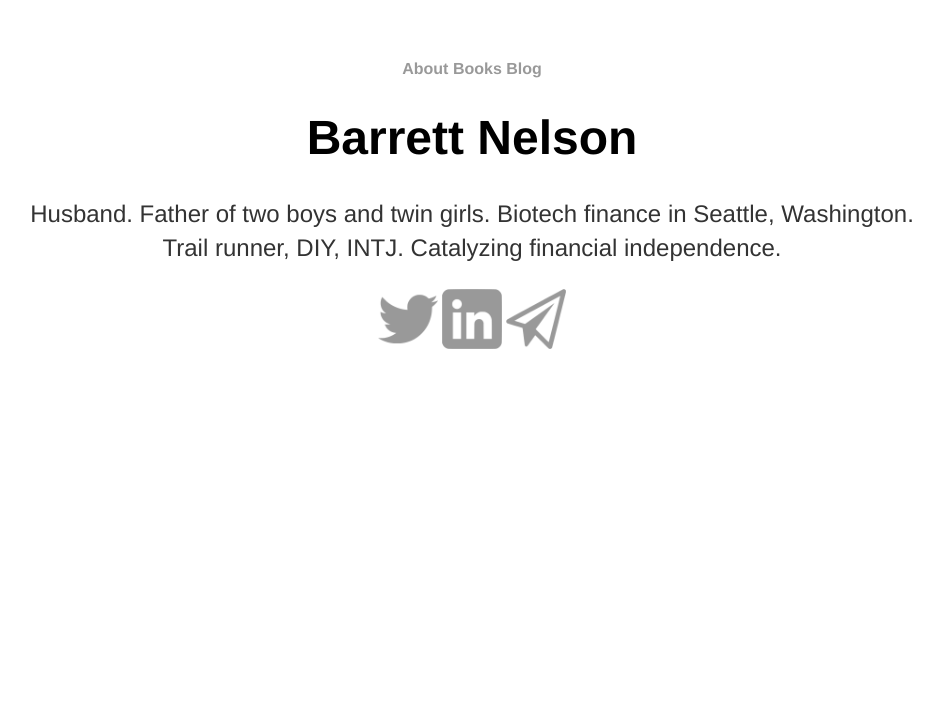
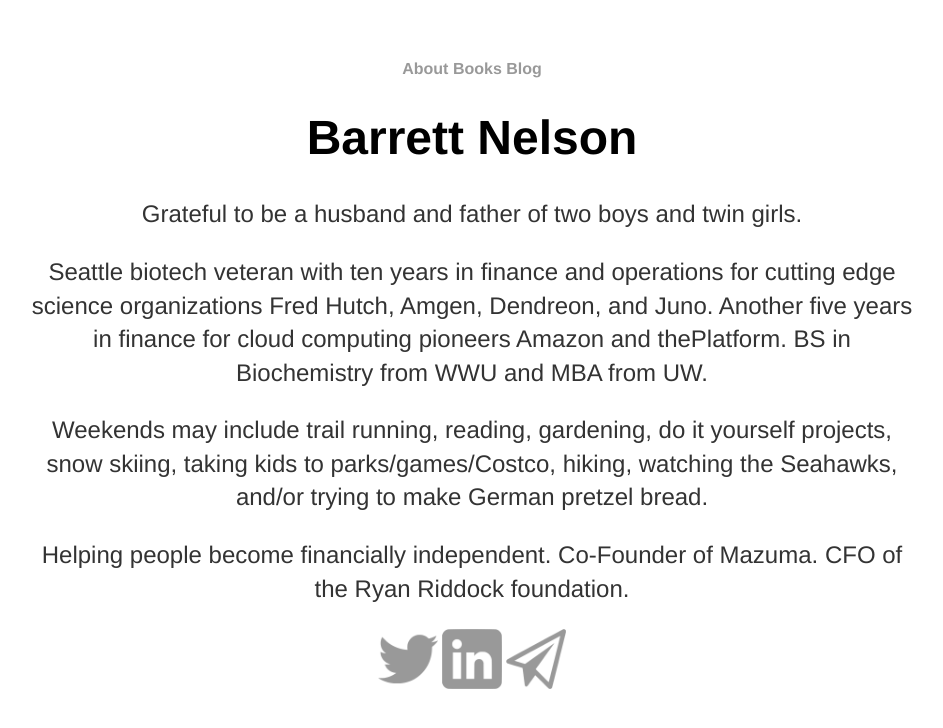
Before and after one commit to bstnel/bstnel.github.io, a Jekyll site: the page built from index.html, in a window 1280 px wide. Shown: the top 728 px of the page, without its empty margins (168-1111 px from the left). Built offline with Jekyll 4.4.1, drawn with Linux system fonts in a browser that asks for light colours.

Commit message:
Update index.html

```diff
--- a/index.html
+++ b/index.html
@@ -4,5 +4,8 @@
 ---
 <div class="blurb">
 	<h1>Barrett Nelson</h1>
-	<p>Husband. Father of two boys and twin girls. Biotech finance in Seattle, Washington. Trail runner, DIY, INTJ. Catalyzing financial independence.</p>
+	<p>Grateful to be a husband and father of two boys and twin girls.</p>
+	<p>Seattle biotech veteran with ten years in finance and operations for cutting edge science organizations Fred Hutch, Amgen, Dendreon, and Juno. Another five years in finance for cloud computing pioneers Amazon and thePlatform. BS in Biochemistry from WWU and MBA from UW.</p>
+	<p>Weekends may include trail running, reading, gardening, do it yourself projects, snow skiing, taking kids to parks/games/Costco, hiking, watching the Seahawks, and/or trying to make German pretzel bread.</p>
+	<p>Helping people become financially independent. Co-Founder of Mazuma. CFO of the Ryan Riddock foundation.</p>
 </div><!-- /.blurb -->
```
